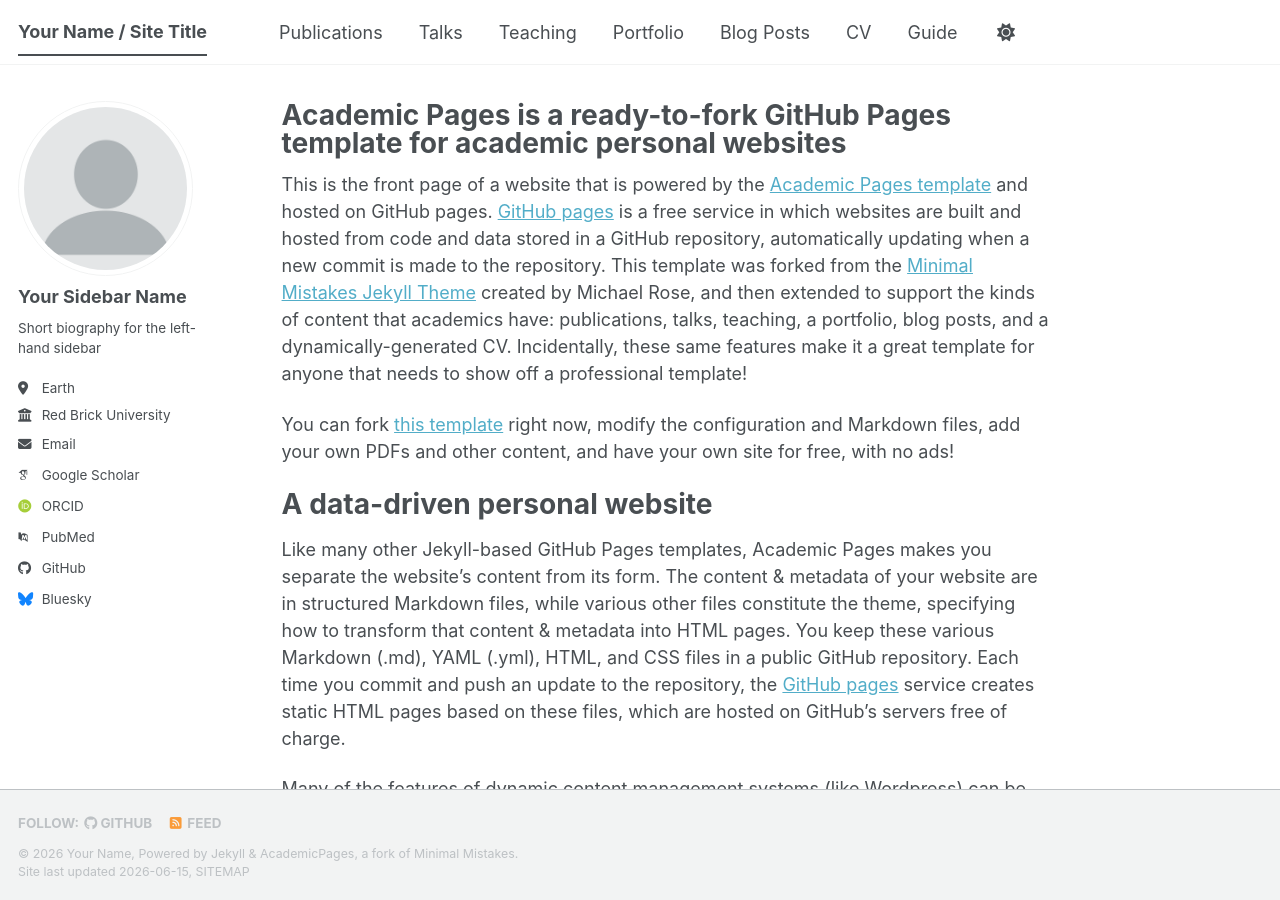
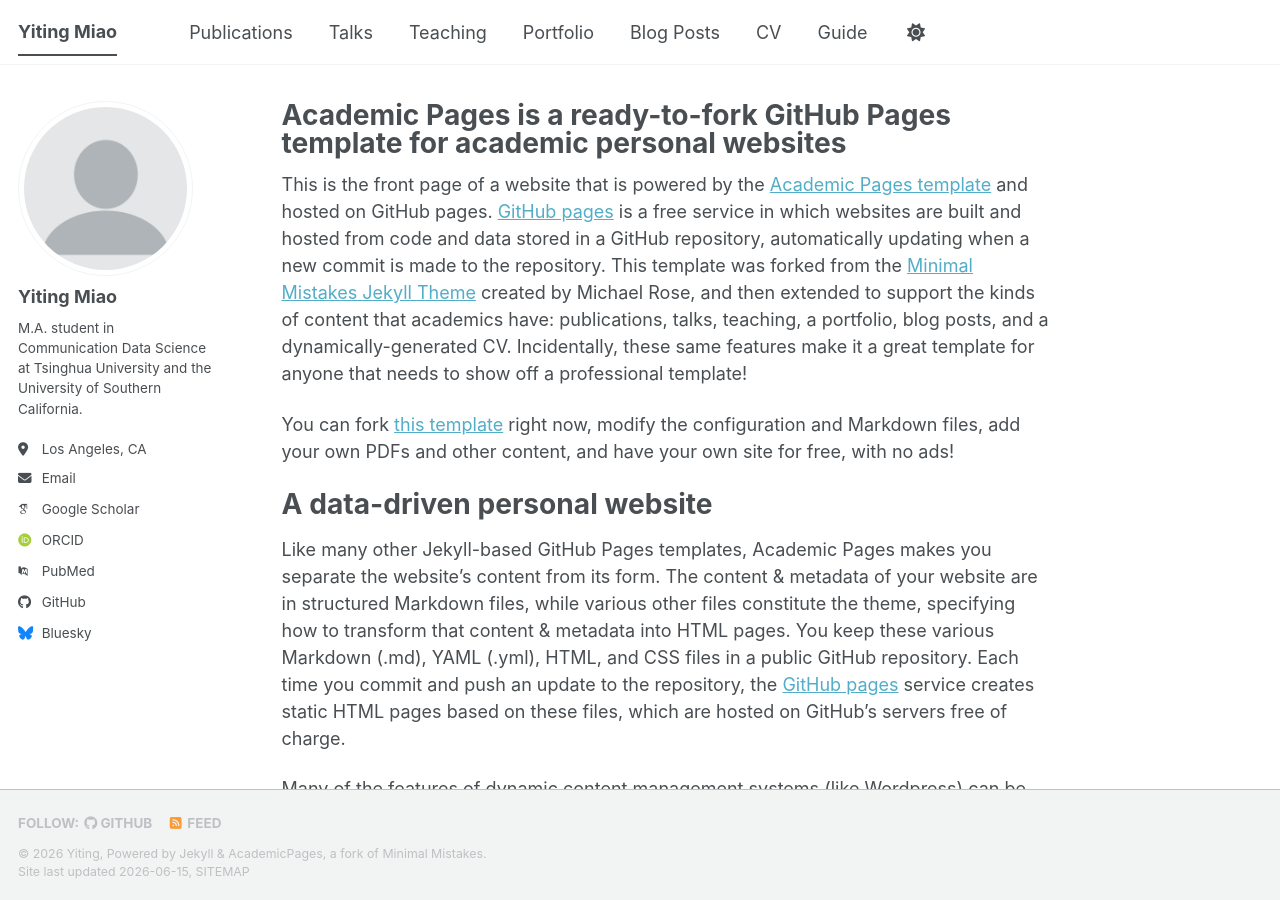
Before and after one commit to MistyMiao/mistymiao.github.io, a Jekyll site: the page built from _pages/about.md, in a window 1280 px wide and 900 px high. Built offline with Jekyll 4.4.1, drawn with Linux system fonts in a browser that asks for light colours; some web fonts are replaced; a script bundle is joined from its source files by our own code; library files that are not in the unit come from our copies.

Commit message:
Update site title and author details
Updated personal information in the site configuration.

```diff
--- a/_config.yml
+++ b/_config.yml
@@ -9,9 +9,9 @@
 # Basic Site Settings
 locale                   : "en-US"
 site_theme               : "default" # The available themes options are "default", "air", "sunrise", "mint", "dirt" and "contrast"
-title                    : "Your Name / Site Title"
+title                    : "Yiting Miao"
 title_separator          : "-"
-name                     : &name "Your Name"
+name                     : &name "Yiting"
 description              : &description "Your Name's academic portfolio"   # Update this with a general description of your site, this is the default if not overridden by a page
 url                      : https://academicpages.github.io # The base hostname & protocol for your site e.g. "https://[your GitHub username].github.io",
                                                            # or if you already have some other page hosted on Github then use "https://[your GitHub username].github.io/[Your Repo Name]"
@@ -24,13 +24,11 @@ repository               : "academicpages/academicpages.github.io"
 author:
   # Biographic information
   avatar           : "profile.png"
-  name             : "Your Sidebar Name"
+  name             : "Yiting Miao"
   pronouns         : # example: "she/her"
-  bio              : "Short biography for the left-hand sidebar"
-  location         : "Earth"
-  employer         : "Red Brick University"
-  uri              : # URL
-  email            : "none@example.org"
+  bio              : "M.A. student in Communication Data Science at Tsinghua University and the University of Southern California."
+  location         : "Los Angeles, CA"
+  email            : "miaoyt1018@gmail.com"
 
   # Academic websites
   academia         : # URL
```
